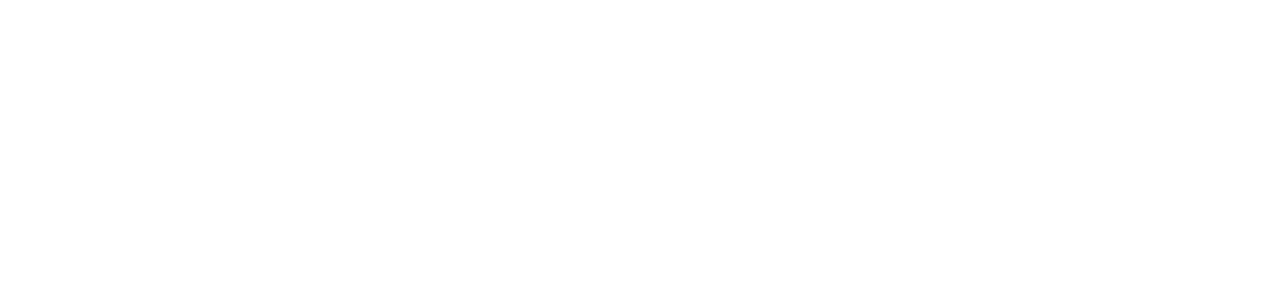
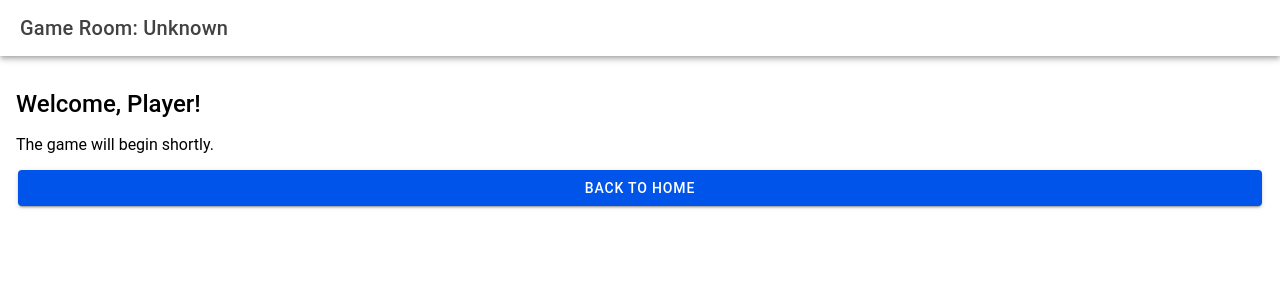
Before and after one commit to Venus347/celebrity-name-game1, a React (Vite) app in the folder client/: page /game in a window 1280 px wide. Shown: the top 300 px of the page. Built offline with nearby package versions, Linux system fonts and the light colour scheme.

Commit message:
added frontend w/ ionic

```diff
--- a/client/src/App.tsx
+++ b/client/src/App.tsx
@@ -2,6 +2,7 @@
 import { IonApp, IonRouterOutlet, setupIonicReact } from '@ionic/react';
 import { IonReactRouter } from '@ionic/react-router';
 import Home from './pages/Home';
+import Game from './pages/Game';
 
 /* Core CSS required for Ionic components to work properly */
 import '@ionic/react/css/core.css';
@@ -42,6 +43,9 @@
         <Route exact path="/home">
           <Home />
         </Route>
+        <Route exact path="/game">
+          <Game />
+        </Route>
         <Route exact path="/">
           <Redirect to="/home" />
         </Route>
--- /dev/null
+++ b/client/src/pages/Game.tsx
@@ -0,0 +1,34 @@
+import { IonContent, IonHeader, IonPage, IonTitle, IonToolbar, IonButton, useIonRouter } from '@ionic/react';
+import React from 'react';
+import { useLocation } from 'react-router-dom';
+
+
+//Used AI to generate interface RouteState {
+interface RouteState {
+  username: string;
+  roomCode: string;
+}
+
+const Game: React.FC = () => {
+  const router = useIonRouter();
+  const location = useLocation<RouteState>();
+  const {username, roomCode} = location.state || { username: 'Player', roomCode: 'Unknown' };
+
+  return (
+    <IonPage>
+      <IonHeader>
+        <IonToolbar>
+          <IonTitle>Game Room: {roomCode}</IonTitle>
+        </IonToolbar>
+      </IonHeader>
+      <IonContent className="ion-padding">
+        <h2>Welcome, {username}!</h2>
+        <p>The game will begin shortly.</p>
+        <IonButton expand="block" onClick={() => router.push('/home', 'back', 'push')}>
+          Back to Home
+        </IonButton>
+      </IonContent>
+    </IonPage>
+  );
+};
+export default Game;
--- a/client/src/pages/Home.tsx
+++ b/client/src/pages/Home.tsx
@@ -1,15 +1,19 @@
-import { IonContent, IonHeader, IonPage, IonTitle, IonToolbar, IonButton, IonInput, IonItem, IonList, Controller } from '@ionic/react';
-import { useForm} from 'react-hook-form';
+import { IonContent, IonHeader, IonPage, IonTitle, IonToolbar, IonButton, IonInput, IonItem } from '@ionic/react';
+import React, { useState } from 'react';
+import { useHistory } from 'react-router-dom';
 
-const Home = () => {
-  const { control, handleSubmit } = useForm({
-    defaultValues: {
-      name: ''
+//Used AI to generate const home: React.FC = () => {
+const Home: React.FC = () => {
+  const history = useHistory();
+  const [username, setUsername] = useState('');
+  const [roomCode, setRoomCode] = useState('');
+// Used AI to generate const handleStartGame = () => {
+  const handleStartGame = () => {
+    if (!username || !roomCode) {
+      alert('Please enter both username and room code.');
+      return;
     }
-  });
-
-  const onSubmit = (data: any) => {
-    console.log(data);
+    history.push('/game', { username, roomCode });
   };
 
   return (
@@ -18,12 +22,27 @@
         <IonToolbar>
           <IonTitle>Celebrity Name Chain</IonTitle>
         </IonToolbar>
-         <IonItem>
-        <IonInput label="Username:" placeholder="Enter your username"></IonInput>
-      </IonItem>
+        <IonItem>
+          <IonInput
+            label="Username"
+            value={username}
+            placeholder="Enter your username"
+            onIonInput={(e) => setUsername(e.detail.value ?? '')}
+          />
+        </IonItem>
+        <IonItem>
+          <IonInput
+            label="Room Code"
+            value={roomCode}
+            placeholder="Enter room code"
+            onIonInput={(e) => setRoomCode(e.detail.value ?? '')}
+          />
+        </IonItem>
       </IonHeader>
-      <IonContent fullscreen>
-          <IonButton expand="block" type="submit">Start Game</IonButton>
+      <IonContent className="ion-padding">
+        <IonButton onClick={handleStartGame} expand="block" type="button">
+          Start Game
+        </IonButton>
       </IonContent>
     </IonPage>
   );
```
Also changed, not shown: client/src/index.js (added), 1 other file (tests, documents, lock files or other folders).
